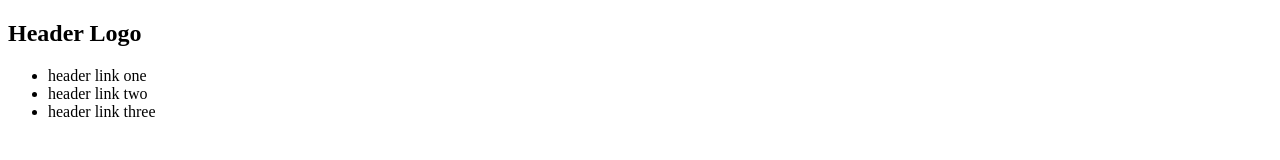
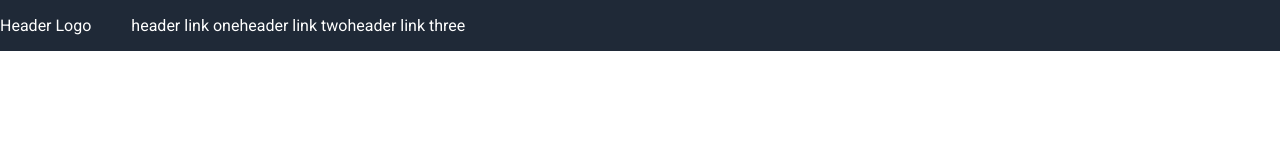
Before and after one commit to Hannahf248/landing-page, a plain HTML site: page index.html in a window 1280 px wide. Drawn offline with Linux system fonts and the light colour scheme.

Commit message:
update header CSS

```diff
--- a/index.html
+++ b/index.html
@@ -8,13 +8,9 @@
   </head>
   <body>
     <div class="section1">
-      <div class="header">
-        <h2>Header Logo</h2>
-      </div>
-
+      <div class="header">Header Logo</div>
       <div class="subheader">
-        <div class="header-links">
-          <ul>
+        <ul class="header-links">
             <li>header link one</li>
             <li>header link two</li>
             <li>header link three</li>
--- a/style.css
+++ b/style.css
@@ -0,0 +1,22 @@
+@import url('https://fonts.googleapis.com/css?family=Roboto');
+
+body {
+   margin: 0;
+   font-family: 'Roboto';
+}
+
+.section1 {
+    background-color: #1F2937;
+    color: white;
+    display: flex;
+    align-items: center;
+}
+
+.header-links {
+    display: flex;
+    flex-direction: row;
+}
+
+ul {
+    list-style-type: none;
+}
```
